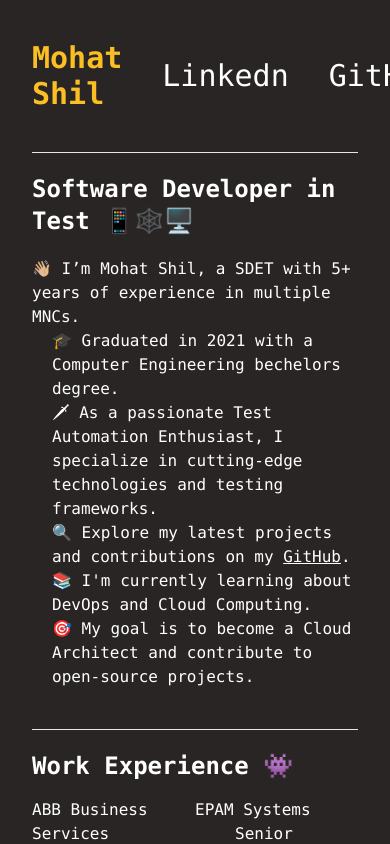
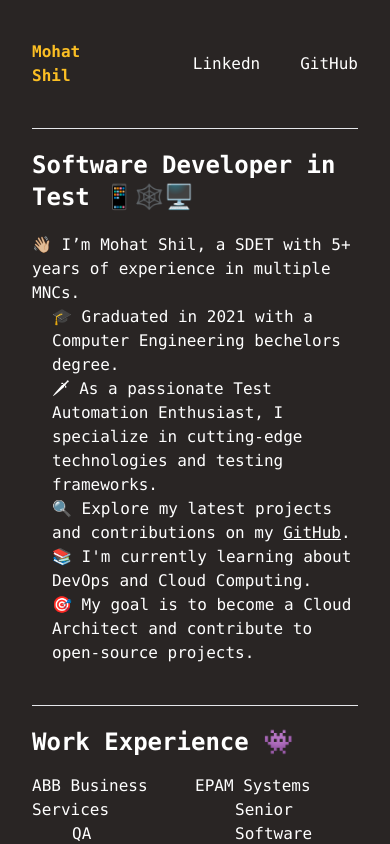
Before and after one commit to shilCode/portfolio_mohat, a React (Create React App) app in the folder portfolio-first/: page / in a window 390 px wide. Shown: the top 844 px of the page. Built offline with nearby package versions, Linux system fonts and the light colour scheme.

Commit message:
responsive

```diff
--- a/portfolio-first/src/components/Home.jsx
+++ b/portfolio-first/src/components/Home.jsx
@@ -9,13 +9,12 @@ const Home = () => {
         <div>
         <div className=' flex justify-between items-center pt-10 pb-10  gap-10 '>
             <div >
-            <a className='text-[#fbbf24]  font-extrabold  text-3xl sm:text-xl'>Mohat Shil </a>
+            <a className='text-[#fbbf24]  font-extrabold  lg:text-3xl md:text-xl'>Mohat Shil </a>
             </div>
-            <div className=''>
-            <a className='text-3xl sm:text-xl' href='https://www.linkedin.com/in/mohat-shil/' target="_blank">Linkedn</a>
-            <a className='text-3xl ps-10 sm:text-xl' href='https://github.com/shilCode' target="_blank">GitHub</a>
+            <div className='lg:text-3xl sm:text-xl '>
+            <a className='mx-10' href='https://www.linkedin.com/in/mohat-shil/' target="_blank">Linkedn</a>
+            <a  href='https://github.com/shilCode' target="_blank">GitHub</a>
             <div>
-
 
             </div>
             </div>
```
